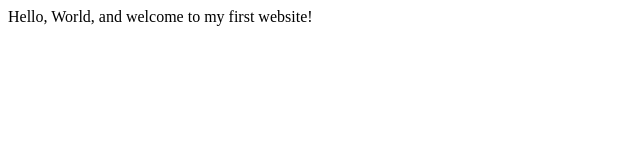
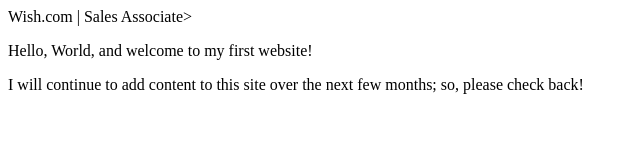
Before and after one commit to gardnerkad/gardnerkad.github.io, a plain HTML site: page index.html in a window 1280 px wide. Shown: the whole page, without its empty margins (0-640 px from the left). Drawn offline with Linux system fonts and the light colour scheme.

Commit message:
Update index.html

```diff
--- a/index.html
+++ b/index.html
@@ -3,9 +3,11 @@
     <head>
         <meta charset="utf-8">
         <meta name="viewport" content="width=device-width, initial-scale=1.0">
-        <title>My First Website</title>
+        <meta name="author" content="Kaden Gardner"
+        <title>Wish.com | Sales Associate</title>>
     </head>
     <body>
-       Hello, World, and welcome to my first website!
+       <p>Hello, World, and welcome to my first website!</p>
+       <p>I will continue to add content to this site over the next few months; so, please check back!</p>
     </body>
 </html>
```
